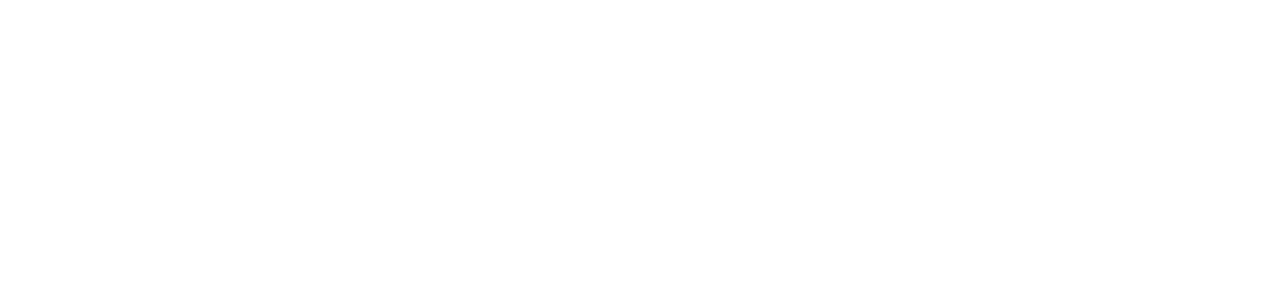
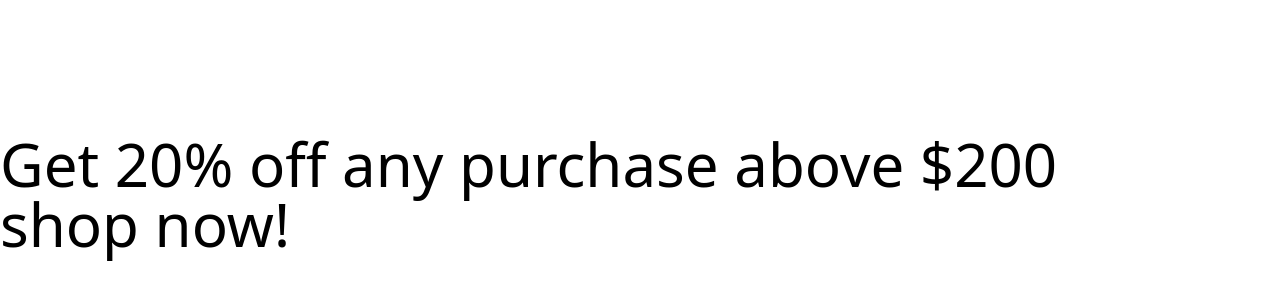
Before and after one commit to Wediah/shoppingsite, a Next.js app: page /Landing in a window 1280 px wide. Shown: the part 26-326 px from the top of the page. Built offline with nearby package versions, Linux system fonts and the light colour scheme.

Commit message:
adds text to first div

```diff
--- a/pages/Landing.tsx
+++ b/pages/Landing.tsx
@@ -2,10 +2,13 @@
 
 function Landing() {
   return (
-    <div className='min-h-screen'>
+    <div className='min-h-screen pt-40'>
 
       <div>
-        <div></div>
+        <div className='w-screen text-black text-6xl'>
+          Get 20% off any purchase above $200
+          <button type='button' title='s'>shop now!</button>
+        </div>
         <div></div>
         <div></div>
       </div>
```
